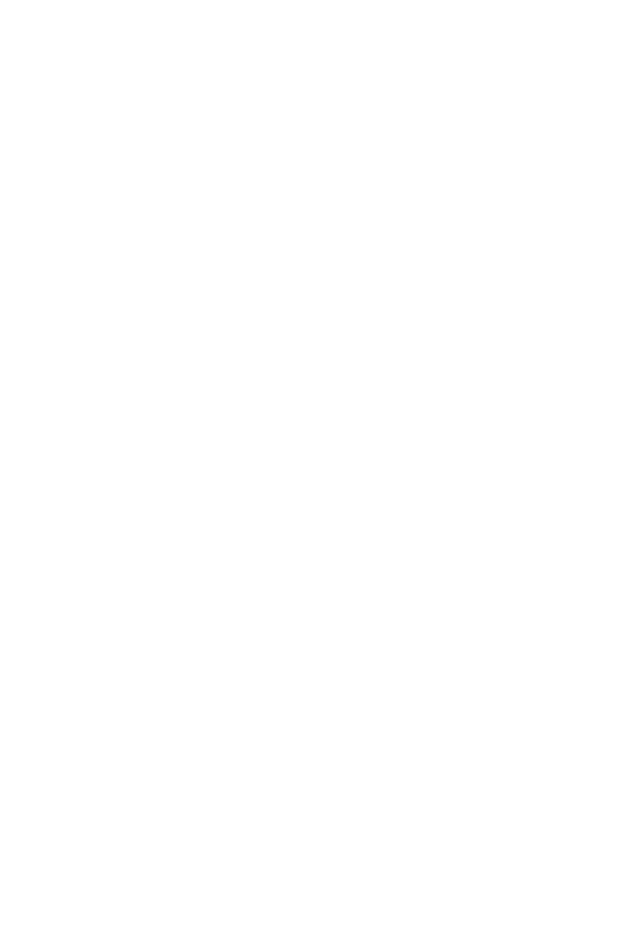
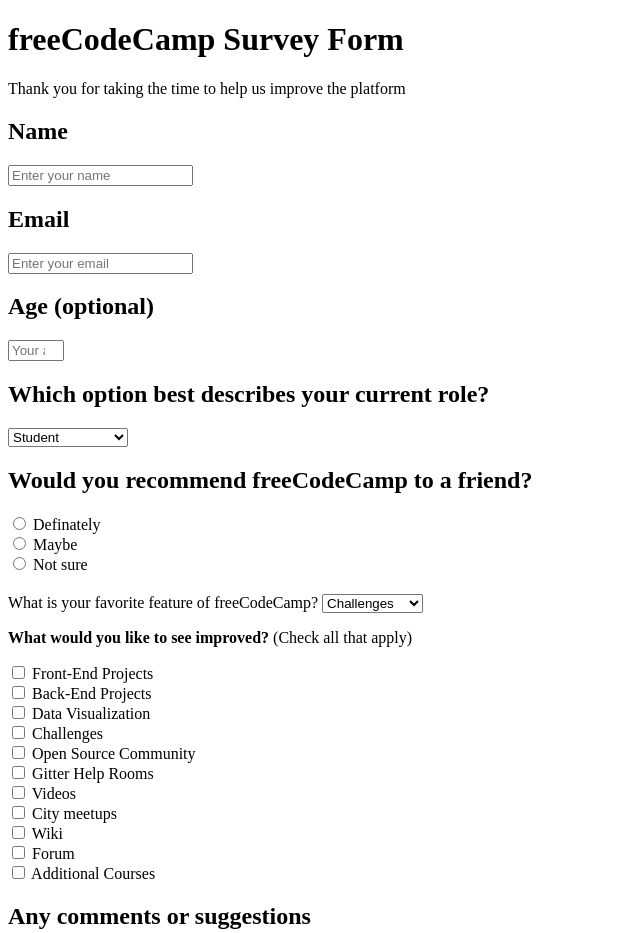
Before and after one commit to tinatsina/duo_finale, a plain HTML site: page index.html in a window 1280 px wide. Shown: the top 933 px of the page, without its empty margins (0-640 px from the left). Before the commit the page ends 800 px from the top, so only its background shows below. Drawn offline with Linux system fonts and the light colour scheme.

Commit message:
Finished core HTML and passed check text

```diff
--- a/index.html
+++ b/index.html
@@ -5,9 +5,117 @@
     <title>Fork Me! FCC: Test Suite Template</title>
     <link rel="stylesheet" href="css/style.css">
   </head>
-
   <body>
-
+    <div id="main-container">
+      <div id="title-section">
+        <header>
+          <h1 id="title">
+            freeCodeCamp Survey Form
+          </h1>
+        </header>
+        <p id="description">
+          Thank you for taking the time to help us improve the platform
+        </p>
+      </div>
+      <div id="form-section">
+        <form action="" id="survey-form">
+          <div id="form-elements">
+            <h2>
+              <label for="" id="name-label">Name</label>
+            </h2>
+            <input id="name" type="text" placeholder="Enter your name" required>
+            <h2>
+              <label for="" id="email-label">Email</label>
+            </h2>
+            <input type="email" id="email" placeholder="Enter your email" required>
+            <h2>
+              <label for="" id="number-label">Age (optional)</label>
+            </h2>
+            <input type="number" placeholder="Your age" id="number" min="18" max="99">
+            <h2>
+              Which option best describes your current role?
+            </h2>
+            <select id="dropdown">
+              <option id="dropdown">
+                Student
+              </option>
+              <option id="dropdown">
+                Fulltime job
+              </option>
+              <option id="dropdown">
+                Fulltime learner
+              </option>
+              <option id="dropdown">
+                Prefer not to say
+              </option>
+              <option id="dropdown">
+                Other
+              </option>
+            </select>
+            <h2>
+              Would you recommend freeCodeCamp to a friend?
+            </h2>
+            <div id="radio-head">
+              <input type="radio" name="qwe" id="recommend1" value="a" > Definately
+              <br>
+              <input type="radio" name="qwe" id="recommend2" value="b" > Maybe
+              <br>
+              <input type="radio" name="qwe" id="recommend3" value="c" > Not sure
+              <br>
+              <h2>
+            </div>
+              What is your favorite feature of freeCodeCamp?
+            </h2>
+            <select name="" id="">
+              <option id="dropdown">
+                Challenges
+              </option>
+              <option id="dropdown">
+                Projects
+              </option>
+              <option id="dropdown">
+                Community
+              </option>
+              <option id="dropdown">
+                Open Source
+              </option>
+            </select>
+            <p>
+              <strong>What would you like to see improved?</strong> (Check all that apply)
+            </p>
+            <input type="checkbox" name="" id="" value="0"> Front-End Projects
+            <br>
+            <input type="checkbox" name="" id="" value="0"> Back-End Projects
+            <br>
+            <input type="checkbox" name="" id="" value="0"> Data Visualization
+            <br>
+            <input type="checkbox" name="" id="" value="0"> Challenges
+            <br>
+            <input type="checkbox" name="" id="" value="0"> Open Source Community
+            <br>
+            <input type="checkbox" name="" id="" value="0"> Gitter Help Rooms
+            <br>
+            <input type="checkbox" name="" id="" value="0"> Videos
+            <br>
+            <input type="checkbox" name="" id="" value="0"> City meetups
+            <br>
+            <input type="checkbox" name="" id="" value="0"> Wiki
+            <br>
+            <input type="checkbox" name="" id="" value="0"> Forum
+            <br>
+            <input type="checkbox" name="" id="" value="0"> Additional Courses
+            <br>
+            <h2>
+              Any comments or suggestions
+            </h2>
+            <textarea name="" id="" cols="50" rows="10" placeholder="Enter your comment here"></textarea>
+            <br>
+            <br>
+            <button type="submit" id="submit">Submit</button>
+          </div>
+        </form>
+      </div>
+    </div>
     <script src="https://cdn.freecodecamp.org/testable-projects-fcc/v1/bundle.js"></script>
     <script  src="js/index.js"></script>
   </body>
```
